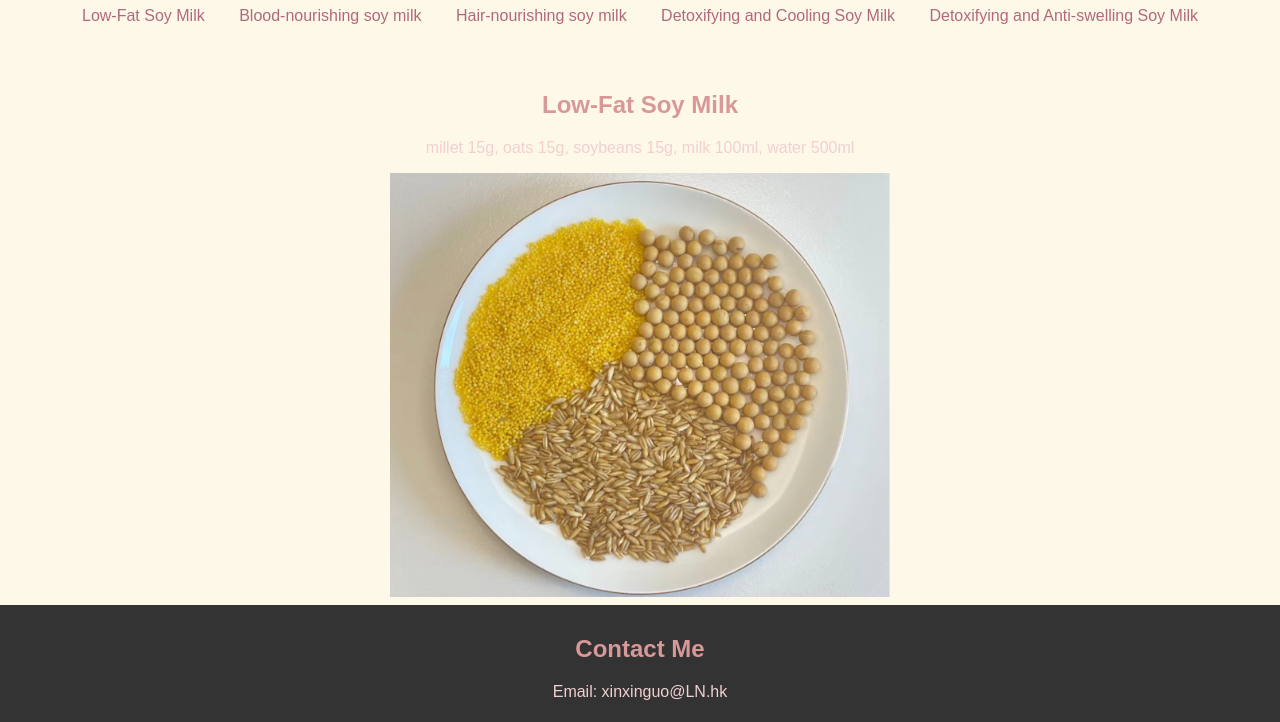
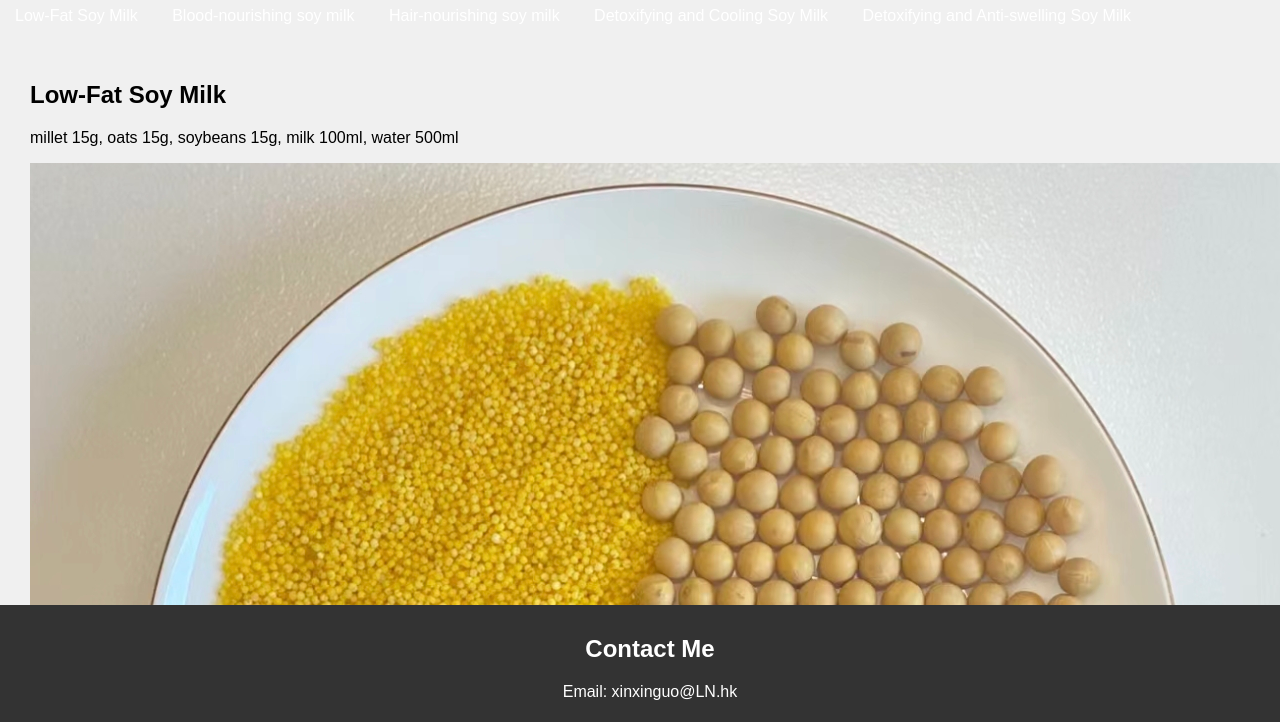
Before and after one commit to GX99099/GXX, a plain HTML site: page index.html in a window 1280 px wide. Shown: the part 73-795 px from the top of the page. Drawn offline with Linux system fonts and the light colour scheme.

Commit message:
Update index.html

```diff
--- a/index.html
+++ b/index.html
@@ -4,39 +4,6 @@
     <meta charset="UTF-8">
     <title>soy milk</title>
     <link rel="stylesheet" href="style.css">
-    <style>
-    body {
-      height: 100vh;
-      display: grid;
-      place-items: center;
-    }
-    .center-line {
-      text-align: center;
-    }
-    .grid-container {
-      display: grid;
-      place-items: center;
-    }
-    img {
-      max-width: 500px;
-      max-height: 500px;
-    }
-    body {
-      background-color: #FDF8E8;
-    }
-    nav ul li a {
-      color: #B16A7B;
-    }
-    h1 {
-      color: #D99898;
-    }
-    h2 {
-      color: #D99898;
-    }
-    p {
-      color: #F2D0D0;
-    }
-  </style>
 </head>
 
 <body>
```
